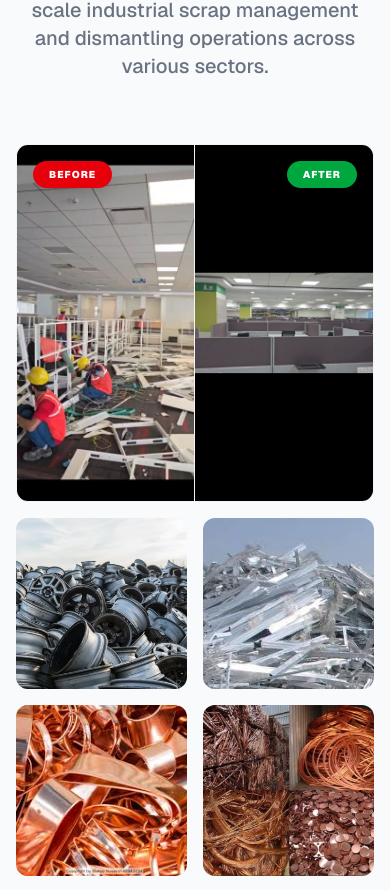
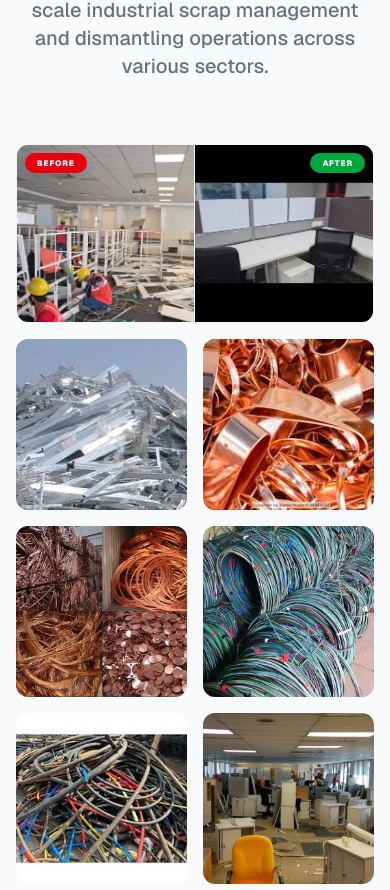
Before and after one commit to aspltechdev/ak-enterprises, a Next.js app: page / in a window 390 px wide. Shown: the part 9794-10684 px from the top of the page. Built offline with nearby package versions, Linux system fonts and the light colour scheme.

Commit message:
Fix gallery comparison card, remove AI images, and improve mobile responsiveness

```diff
--- a/src/app/aboutus/page.tsx
+++ b/src/app/aboutus/page.tsx
@@ -18,7 +18,7 @@
                 <section className="relative py-20 md:py-32 bg-gray-900 text-white text-center overflow-hidden">
                     <div className="absolute inset-0 z-0">
                         <Image
-                            src="/assets/hero_industrial.png"
+                            src="/assets/gallery/ak3.jpeg"
                             alt="Industrial Facility"
                             fill
                             className="object-cover"
--- a/src/app/layout.tsx
+++ b/src/app/layout.tsx
@@ -24,7 +24,7 @@
     siteName: "AK Enterprises",
     images: [
       {
-        url: "/assets/hero_industrial.png",
+        url: "/assets/ak-enterprises-logo.png",
         width: 1200,
         height: 630,
         alt: "AK Enterprises Industrial Facility",
@@ -37,7 +37,7 @@
     card: "summary_large_image",
     title: "AK Enterprises | Industrial Solutions",
     description: "Leading provider of industrial solutions and scrap processing services.",
-    images: ["/assets/hero_industrial.png"],
+    images: ["/assets/ak-enterprises-logo.png"],
   },
   robots: {
     index: true,
--- a/src/components/Gallery.tsx
+++ b/src/components/Gallery.tsx
@@ -3,7 +3,6 @@
 export function Gallery() {
   const images = [
     // Gallery Items
-    "/assets/gallery/aluminium scrap.jpg.jpeg",
     "/assets/gallery/aluminium scrap2.jfif.jpeg",
     "/assets/gallery/copper scrap2.jfif.jpeg",
     "/assets/gallery/copper-scrap.jpg.jpeg",
@@ -60,7 +59,7 @@
 
         <div className="grid grid-cols-2 md:grid-cols-3 lg:grid-cols-4 xl:grid-cols-5 gap-4">
           {/* Before & After Comparison Card */}
-          <div className="col-span-2 row-span-2 relative aspect-square overflow-hidden rounded-xl bg-gray-200 group hover:shadow-xl transition-all duration-300 border border-gray-100">
+          <div className="col-span-2 md:row-span-2 relative aspect-[2/1] md:aspect-square overflow-hidden rounded-xl bg-gray-200 group hover:shadow-xl transition-all duration-300 border border-gray-100">
             <div className="grid grid-cols-2 h-full">
               <div className="relative h-full border-r border-gray-100">
                 <Image
@@ -69,18 +68,18 @@
                   fill
                   className="object-cover group-hover:scale-105 transition-transform duration-700"
                 />
-                <div className="absolute top-4 left-4 bg-red-600 text-white px-4 py-1.5 rounded-full text-[10px] md:text-xs font-black uppercase tracking-widest shadow-lg z-10">
+                <div className="absolute top-2 left-2 md:top-4 md:left-4 bg-red-600 text-white px-3 py-1 md:px-4 md:py-1.5 rounded-full text-[8px] md:text-xs font-black uppercase tracking-widest shadow-lg z-10">
                   Before
                 </div>
               </div>
               <div className="relative h-full">
                 <Image
-                  src="/assets/office scrap and dismantaling/officeafter.jpeg"
+                  src="/assets/office scrap and dismantaling/officeafter1.jpeg"
                   alt="After"
                   fill
                   className="object-cover group-hover:scale-105 transition-transform duration-700"
                 />
-                <div className="absolute top-4 right-4 bg-green-600 text-white px-4 py-1.5 rounded-full text-[10px] md:text-xs font-black uppercase tracking-widest shadow-lg z-10">
+                <div className="absolute top-2 right-2 md:top-4 md:right-4 bg-green-600 text-white px-3 py-1 md:px-4 md:py-1.5 rounded-full text-[8px] md:text-xs font-black uppercase tracking-widest shadow-lg z-10">
                   After
                 </div>
               </div>
--- a/src/components/ScrapProcessingBanner.tsx
+++ b/src/components/ScrapProcessingBanner.tsx
@@ -7,7 +7,7 @@
                 {/* Image Container */}
                 <div className="relative w-full aspect-[21/9] md:aspect-[2/1] rounded-[2.5rem] overflow-hidden shadow-2xl mb-8 group">
                     <Image
-                        src="/assets/hero_industrial.png"
+                        src="/assets/gallery/ak2.jpeg"
                         alt="Safe and Quality Scrap Processing Site"
                         fill
                         className="object-cover transition-transform duration-700 group-hover:scale-105"
```
Also changed, not shown: public/assets/hero_industrial.png (deleted).
